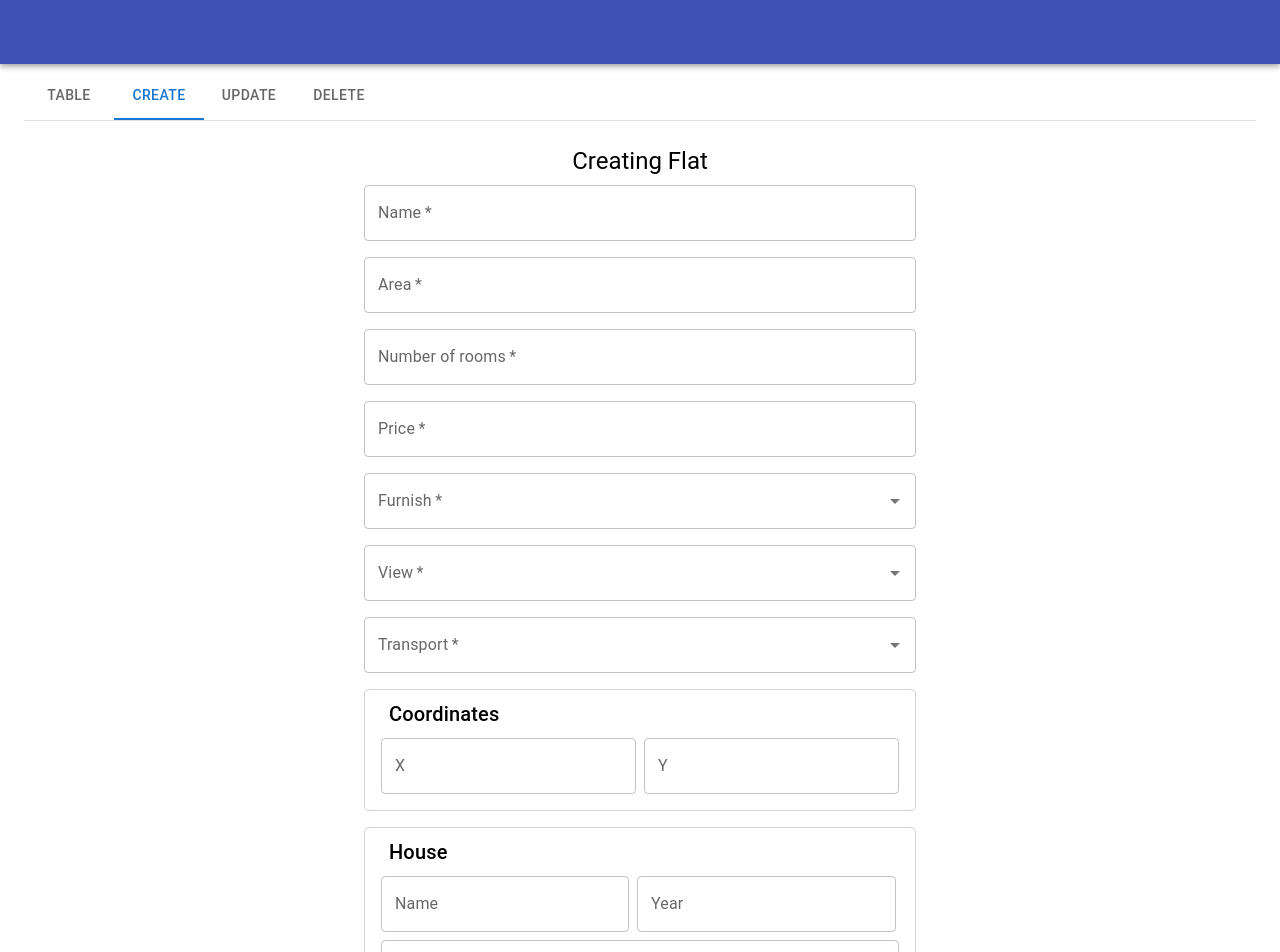
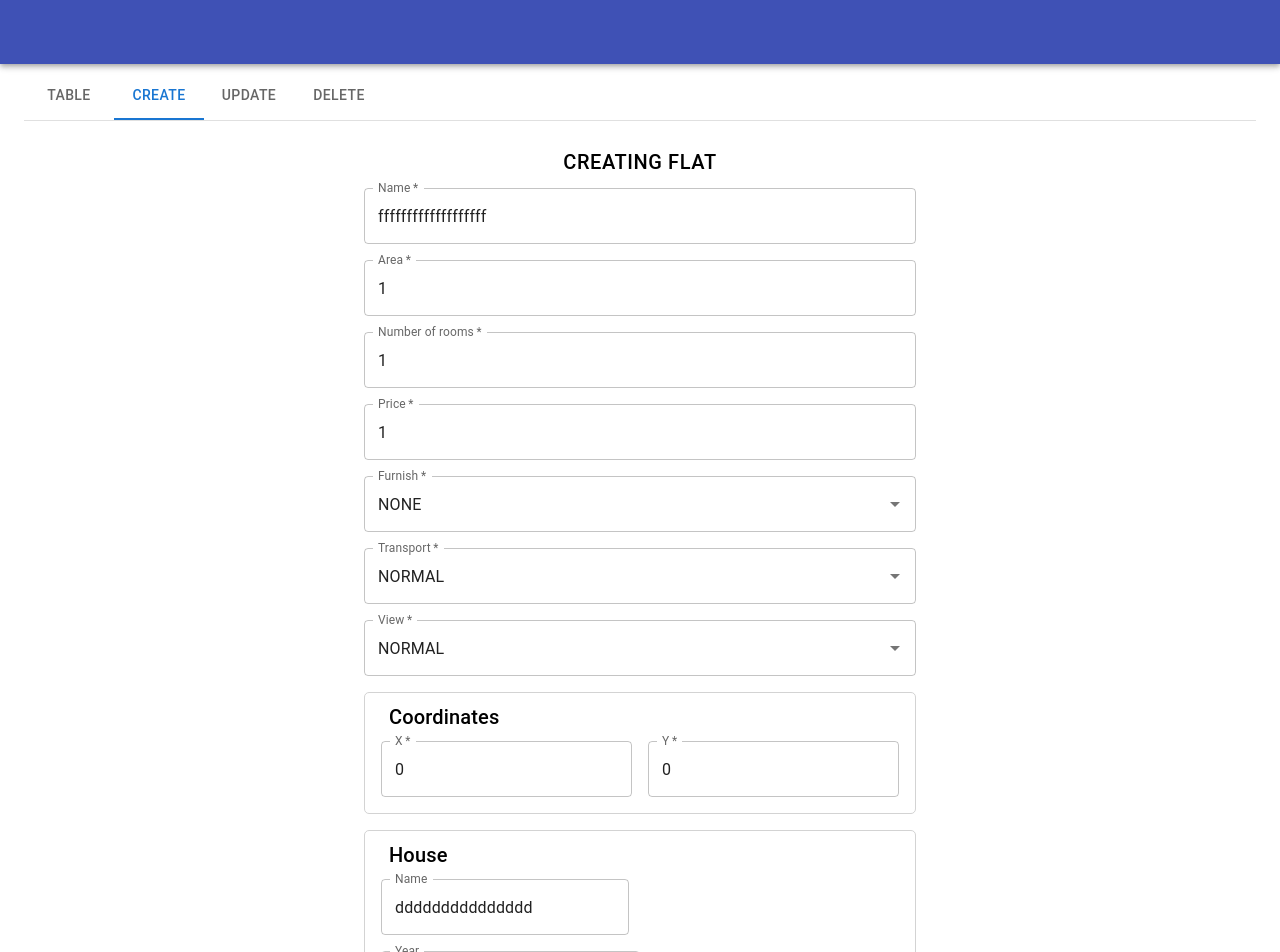
Before and after one commit to bilguuk124/itmo-service-oriented-architecture, a React (Create React App) app: page / in a window 1280 px wide. Shown: the top 952 px of the page. Built offline with nearby package versions, Linux system fonts and the light colour scheme; what timers would draw is missing.

Commit message:
bound form values with state

```diff
--- a/package.json
+++ b/package.json
@@ -14,6 +14,7 @@
     "@mui/styled-engine": "^5.14.19",
     "@mui/x-data-grid": "^6.18.3",
     "@mui/x-data-grid-generator": "^6.18.3",
+    "@mui/x-date-pickers": "^6.18.4",
     "@tanstack/react-query-devtools": "^4.36.1",
     "@testing-library/jest-dom": "^5.17.0",
     "@testing-library/react": "^13.4.0",
--- a/src/components/CreateFlatForm.tsx
+++ b/src/components/CreateFlatForm.tsx
@@ -15,76 +15,232 @@ import {
     Switch,
     Grid
 } from '@mui/material/';
-import { Furnish, View, Transport } from '../model/Flat';
-import { Label } from '@material-ui/icons';
+import Flat, { Furnish, View, Transport, FlatCreate } from '../model/Flat';
+import { useMutation } from 'react-query';
+import { FlatService } from '../services/FlatsService';
+
+interface LabeledBoxProps {
+    label: string;
+    children: React.ReactNode;
+}
+
+const LabeledBox: React.FC<LabeledBoxProps> = ({ label, children }) => {
+    return (
+        <Box sx={{ p: 2, pt: 1, mb: 1, mt: 1, border: '1px solid', borderRadius: '5px', borderColor: 'LightGray' }}>
+            <Typography variant='h6' sx={{ textAlign: 'start', pb: 1, pl: 1 }}>{label}</Typography>
+            {children}
+        </Box>
+    )
+}
+
+const checkValid = (flat: any): string[] => {
+    const res = []
+    if (flat.name === '' || flat.name === null)
+        res.push('name')
+    if (flat.house.name === '' || flat.house.name === null)
+        res.push('houseName')
+    if (flat.house.year < 0 || flat.house.year > 634)
+        res.push('houseYear')
+    if (flat.house.numberOfFloors < 0)
+        res.push('numberOfFloors')
+    if (flat.furnish === null || !Object.keys(Furnish).includes(flat.furnish))
+        res.push('furnish')
+    if (flat.veiw === null || !Object.keys(View).includes(flat.view))
+        res.push('view')
+    if (flat.transport === null || !Object.keys(Transport).includes(flat.transport))
+        res.push('transport')
+    if (flat.area > 527 || flat.area < 0)
+        res.push('area');
+    if (flat.coordinates.x > 548)
+        res.push('coordinateX');
+    if (flat.price == null || flat.price < 0)
+        res.push('price');
+    if (flat.coordinates.y === null)
+        res.push('coordinateY');
+    if (flat.numberOfRooms < 0)
+        res.push('numberOfRooms');
+    return res
+}
+
+
 
 export const CreateFlatForm = () => {
+    const initStateFlat = {
+        name: 'fffffffffffffffffff',
+        coordinates: {
+            x: 0,
+            y: 0,
+        },
+        area: 1,
+        numberOfRooms: 1,
+        furnish: Furnish.NONE,
+        hasBalcany: false,
+        price: 1,
+        view: View.NORMAL,
+        transport: Transport.NORMAL,
+        house: {
+            name: 'ddddddddddddddd',
+            year: 1,
+            numberOfFloors: 1,
+        }
+    }
+    const [flatState, setFlatState] = React.useState<FlatCreate>(initStateFlat)
+
+    const { mutate } = useMutation(['createFlat'],
+    (data: FlatCreate) => FlatService.create(data),
+    {
+        onSuccess() { setFlatState(initStateFlat) }
+    }
+)
+
+    const submitForm = (e: React.SyntheticEvent) => {
+        e.preventDefault();
+
+        mutate(flatState)
+    }
+
     return (
         <Container maxWidth='sm'>
-            <Typography variant='h5'> Creating Flat</Typography>
-            <form>
-
-                <FormGroup aria-label='Flats'>
-                    <TextField id='name' label='Name' required sx={{ mb: 1, mt: 1 }} />
-                    <TextField id='area' label='Area' type='number' required sx={{ mb: 1, mt: 1 }} />
-                    <TextField id='numberOfRooms' label='Number of rooms' type='number' required sx={{ mb: 1, mt: 1 }} />
-                    <TextField id='price' label='Price' type='number' required sx={{ mb: 1, mt: 1 }} />
+            <Typography variant='button' sx={{ fontSize: 20 }}> Creating Flat</Typography>
+            <form onSubmit={submitForm}>
+                <FormControl>
+                    <TextField
+                        id='name'
+                        label='Name'
+                        value={flatState.name}
+                        onChange={e => setFlatState({ ...flatState, name: e.target.value })}
+                        error={checkValid(flatState).includes('name')}
+                        required
+                        sx={{ mb: 1, mt: 1 }}
+                    />
+                    <TextField
+                        id='area'
+                        label='Area'
+                        type='number'
+                        error={checkValid(flatState).includes('area')}
+                        required
+                        value={flatState.area}
+                        onChange={e => setFlatState({ ...flatState, area: parseInt(e.target.value) })}
+                        sx={{ mb: 1, mt: 1 }}
+                    />
+                    <TextField
+                        id='numberOfRooms'
+                        label='Number of rooms'
+                        type='number'
+                        error={checkValid(flatState).includes('numberOfRooms')}
+                        required
+                        value={flatState.numberOfRooms}
+                        onChange={e => setFlatState({ ...flatState, numberOfRooms: parseInt(e.target.value) })}
+                        sx={{ mb: 1, mt: 1 }}
+                    />
+                    <TextField
+                        id='price'
+                        label='Price'
+                        type='number'
+                        error={checkValid(flatState).includes('price')}
+                        required
+                        value={flatState.price}
+                        onChange={e => setFlatState({ ...flatState, price: parseInt(e.target.value) })}
+                        sx={{ mb: 1, mt: 1 }}
+                    />
                     <Autocomplete
                         disablePortal
                         id="furnish"
                         options={Object.keys(Furnish)}
+                        value={flatState.furnish}
+                        onChange={(e, val) => setFlatState({ ...flatState, furnish: val == null ? Furnish.NONE : val as Furnish })}
                         renderInput={(params) =>
-                            <TextField {...params} label="Furnish" required />}
+                            <TextField {...params} label={"Furnish"}
+                                error={checkValid(flatState).includes('furnish')} required />}
                         sx={{ mb: 1, mt: 1 }}
                     />
                     <Autocomplete
                         disablePortal
-                        id='view'
-                        options={Object.keys(View)}
+                        id="transport"
+                        options={Object.keys(Transport)}
+                        value={flatState.transport}
+                        onChange={(e, val) => setFlatState({ ...flatState, transport: val == null ? Transport.NONE : val as Transport })}
                         renderInput={(params) =>
-                            <TextField {...params} label="View" required />}
+                            <TextField {...params} label={"Transport"}
+                                error={checkValid(flatState).includes('transport')} required />}
                         sx={{ mb: 1, mt: 1 }}
                     />
                     <Autocomplete
-                        id='transport'
-                        options={Object.keys(Transport)}
+                        disablePortal
+                        id="view"
+                        options={Object.keys(View)}
+                        value={flatState.view}
+                        onChange={(e, val) => setFlatState({ ...flatState, view: val == null ? View.NORMAL : val as View })}
                         renderInput={(params) =>
-                            <TextField {...params} label="Transport" required />}
+                            <TextField {...params} label={"View"}
+                                error={checkValid(flatState).includes('view')} required />}
                         sx={{ mb: 1, mt: 1 }}
                     />
-                    <Box sx={{ p: 2, pt: 1, mb: 1, mt: 1, border: '1px solid', borderRadius: '5px', borderColor: 'LightGray' }}>
-                        <Typography variant='h6' sx={{ textAlign: 'start', pb: 1, pl: 1 }}>Coordinates</Typography>
+                    <LabeledBox label='Coordinates'>
                         <Box
                             sx={{
-                                borderRadius: 2,
-                                bgcolor: 'background.default',
                                 display: 'grid',
                                 gridTemplateColumns: { md: '1fr 1fr' },
-                                gap: 1,
+                                gap: 2,
                             }}
                         >
-                            <TextField type='number' id='coordinateX' label='X' />
-                            <TextField type='number' id='coordinateY' label='Y' />
+                            <TextField
+                                type='number'
+                                id='coordinateX'
+                                label='X'
+                                required
+
+                                error={checkValid(flatState).includes('coordinateX')}
+                                value={flatState.coordinates.x}
+                                onChange={e => setFlatState({ ...flatState, coordinates: { ...flatState.coordinates, x: parseInt(e.target.value) } })} />
+                            <TextField
+                                type='number'
+                                id='coordinateY'
+                                label='Y'
+                                error={checkValid(flatState).includes('coordinateY')}
+                                required
+                                value={flatState.coordinates.y}
+                                onChange={e => setFlatState({ ...flatState, coordinates: { ...flatState.coordinates, y: parseInt(e.target.value) } })} />
                         </Box>
-                    </Box>
-                    <Box sx={{ p: 2, pt: 1, mt: 1, mp: 1, border: '1px solid', borderRadius: '5px', borderColor: 'LightGray' }}>
-                        <Typography variant='h6' sx={{ textAlign: 'start', pb: 1, pl: 1 }}>House</Typography>
+                    </LabeledBox>
+                    <LabeledBox label='House'>
                         <Box
                             sx={{
-                                bgcolor: 'background.default',
                                 display: 'flex',
                                 flexWrap: 'wrap',
-                                gap: 1
+                                gap: 2
                             }}
                         >
-                            <TextField sx={{ minWidth: 0.4, flexShrink: -1  }} type='number' id='houseName' label='Name' />
-                            <TextField sx={{ minWidth: 0.5, flexShrink: -1 }} type='number' id='houseYear' label='Year' />
-                            <TextField sx={{ minWidth: 1, flexShrink: -1  }} type='number' id='houseRoomCount' label='Rooms' />
+                            <TextField
+                                sx={{ minWidth: 0.4, flexShrink: -1 }}
+                                id='houseName'
+                                label='Name'
+                                error={checkValid(flatState).includes('houseName')}
+                                value={flatState.house.name}
+                                onChange={e => setFlatState({ ...flatState, house: { ...flatState.house, name: e.target.value } })}
+
+                            />
+                            <TextField
+                                sx={{ minWidth: 0.5, flexShrink: -1 }}
+                                type='number'
+                                id='houseYear'
+                                label='Year'
+                                error={checkValid(flatState).includes('houseYear')}
+                                value={flatState.house.year}
+                                onChange={e => setFlatState({ ...flatState, house: { ...flatState.house, year: parseInt(e.target.value) } })} />
+                            <TextField
+                                sx={{ minWidth: 1, flexShrink: -1 }}
+                                type='number'
+                                id='numberOfFloors'
+                                label='Number of floors'
+                                error={checkValid(flatState).includes('numberOfFloors')}
+                                value={flatState.house.numberOfFloors}
+                                onChange={e => setFlatState({ ...flatState, house: { ...flatState.house, numberOfFloors: parseInt(e.target.value) } })} />
                         </Box>
-                    </Box>
-                    <FormControlLabel control={<Switch />} label="Has balcony" sx={{ alignSelf: 'center' }} />
-                </FormGroup>
-                <Button variant='contained' sx={{ width: '70%', m: 4}} type='submit'>Send</Button>
+                    </LabeledBox>
+                    <FormControlLabel control={<Switch />} label="Has balcony" value={flatState.hasBalcany} onChange={(e, val) => setFlatState({ ...flatState, hasBalcany: val })} sx={{ alignSelf: 'center' }} />
+                </FormControl>
+                <Button variant='contained' sx={{ width: '70%', m: 4 }} type='submit'>Send</Button>
             </form>
         </Container>
     )
--- a/src/model/Flat.ts
+++ b/src/model/Flat.ts
@@ -11,6 +11,10 @@ export default interface Flat {
     view: View;
     transport: Transport;
     house: House;
+}
+
+export interface FlatCreate extends Omit<Flat, 'id' | 'creationDate'>{
+    price: number
 }
 
 export interface House {
--- a/src/services/FlatsService.tsx
+++ b/src/services/FlatsService.tsx
@@ -1,21 +1,29 @@
 import axios from "axios";
 import { parseString } from 'xml2js';
-import Flat from "../model/Flat";
+import * as React from 'react';
+import Flat, { FlatCreate } from "../model/Flat";
 
-axios.defaults.baseURL = "http://localhost:9000"
+// axios.defaults.baseURL = "http://localhost:9000"
+axios.defaults.baseURL = "http://localhost:8080/api"
 
 export const FlatService = {
     async getAll() {
-        const { data, headers } = await axios.get("http://localhost:8080/api/flats/", {
+        const { data, headers } = await axios.get("/flats", {
             headers: {
                 'Content-Type': 'application/xml',
             },
         })
-        if (headers["content-type"] === 'application/xml') {
+        if (headers["content-type"] === 'application/xml' || headers["Content-Type"] === 'application/xml') {
             return parseXml(data)
         }
         return data
+    },
+
+    async create(data: FlatCreate) {
+        return await axios.post('/flats', data, { headers: { 'Content-Type': 'application/xml' } })
     }
+
+
 }
 
 const mapRespToFlat = (resp: any) => {
@@ -55,5 +63,7 @@ const parseXml = (xmlReq: any) => {
     })
     if (!(res instanceof Array))
         res = [res]
+    if ((res as []).length === 0)
+        return []
     return mapRespToFlat(res)
 }
```
Also changed, not shown: mock/flats.json, 1 other file (tests, documents, lock files or other folders).
